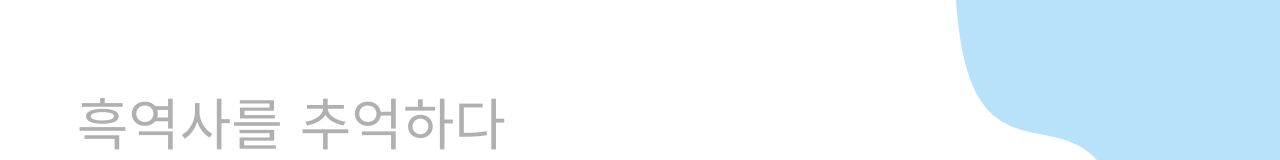
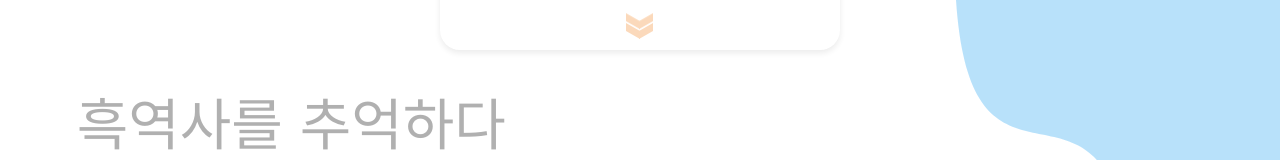
Before and after one commit to al-co-js/DarkChapter-front, a Next.js app: page / in a window 1280 px wide. Shown: the top 160 px of the page. Built offline with nearby package versions, Linux system fonts and the light colour scheme.

Commit message:
feat: navigation

```diff
--- a/pages/_app.jsx
+++ b/pages/_app.jsx
@@ -5,8 +5,9 @@ import React from 'react';
 
 import { DetailList } from '../components/DetailList';
 import { Loading } from '../components/Loading';
+import { Modal as OldModal } from '../components/Modal';
 import { Modal as NewModal } from '../components/New/Modal';
-import { Modal as OldModal } from '../components/Modal';
+import Navigation from '../components/New/Navigation';
 
 const app = ({ Component, pageProps }) => (
   <>
@@ -17,6 +18,7 @@ const app = ({ Component, pageProps }) => (
     <NewModal />
     <OldModal />
     <DetailList />
+    <Navigation />
     <Component {...pageProps} />
   </>
 );
```
